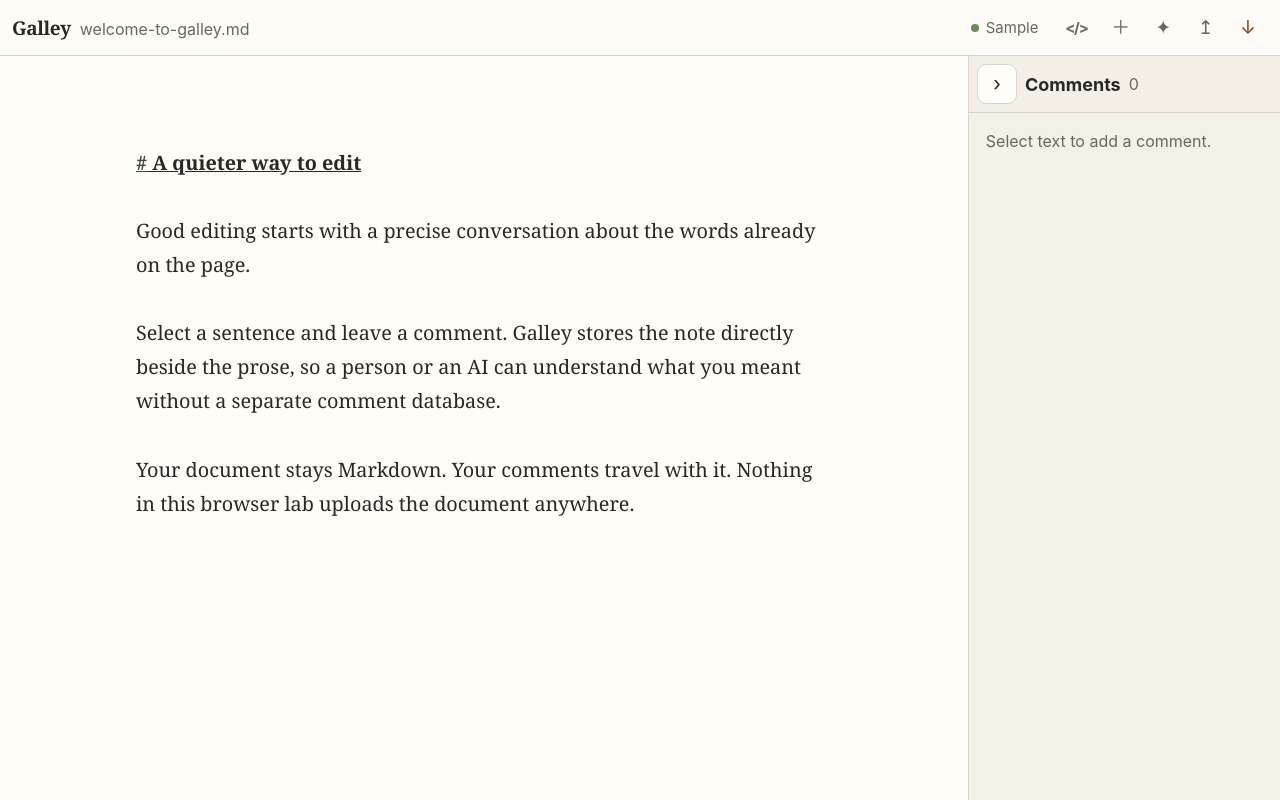
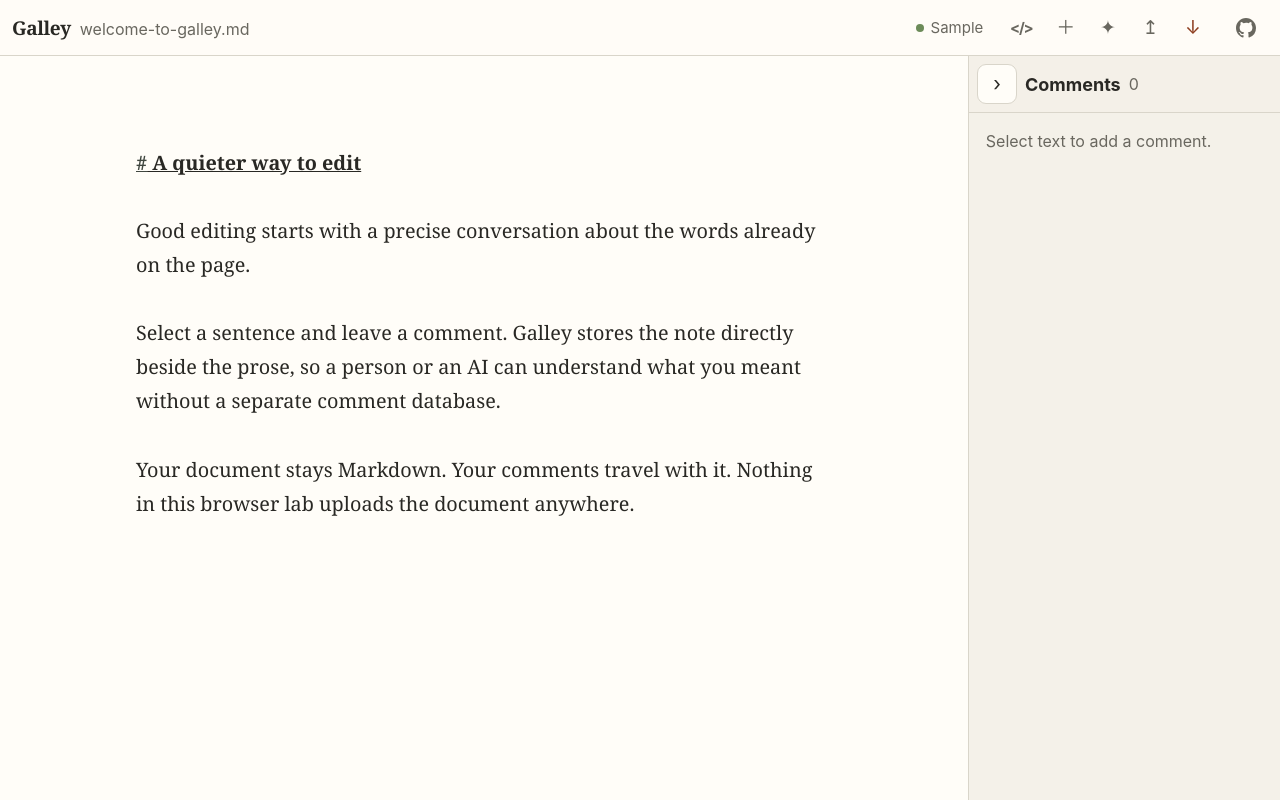
Before and after one commit to roblennon/galley, a website built with Vite: page packages/web/index.html in a window 1280 px wide. Built offline with nearby package versions, Linux system fonts and the light colour scheme.

Commit message:
feat(web): link the lab to the source and spec on GitHub
Someone who lands on galley.md and likes what they see had no way to reach
the format itself. A GitHub mark now sits at the end of the toolbar,
outside the "Document actions" group, since it is not a document action.

Adds `a:focus-visible` to the focus rule. It covered button, input,
textarea and [tabindex] but not anchors, so this link would have been the
one keyboard-reachable control in the app with no visible focus ring —
which the project's own accessibility conventions require.

The mark is inline SVG rather than a hosted asset: the lab's CSP is
default-src 'self' and stays that way. `rel="noreferrer"` alongside the
site-wide Referrer-Policy: no-referrer.

Verified in a browser rather than assumed: exposed as a link with the
accessible name "Galley source and specification on GitHub", 44x40 hit
target, icon contrast 5.57:1 against the header, and the focus ring
confirmed by tabbing to it.

```diff
--- a/packages/web/src/main.ts
+++ b/packages/web/src/main.ts
@@ -61,6 +61,7 @@
         <button class="icon-button" id="save-source" type="button" aria-label="Save to source file" data-tooltip="Save to source file" title="Save to source file" hidden><span aria-hidden="true">↥</span></button>
         <button class="icon-button accent-icon" id="download" type="button" aria-label="Download Markdown" data-tooltip="Download Markdown" data-tooltip-align="end" title="Download Markdown"><span aria-hidden="true">↓</span></button>
       </div>
+      <a class="icon-button repo-link" href="https://github.com/roblennon/galley" target="_blank" rel="noreferrer" aria-label="Galley source and specification on GitHub" data-tooltip="Source and spec on GitHub" data-tooltip-align="end" title="Source and spec on GitHub"><svg viewBox="0 0 16 16" width="20" height="20" aria-hidden="true" focusable="false" fill="currentColor"><path d="M8 0C3.58 0 0 3.58 0 8c0 3.54 2.29 6.53 5.47 7.59.4.07.55-.17.55-.38 0-.19-.01-.82-.01-1.49-2.01.37-2.53-.49-2.69-.94-.09-.23-.48-.94-.82-1.13-.28-.15-.68-.52-.01-.53.63-.01 1.08.58 1.23.82.72 1.21 1.87.87 2.33.66.07-.52.28-.87.51-1.07-1.78-.2-3.64-.89-3.64-3.95 0-.87.31-1.59.82-2.15-.08-.2-.36-1.02.08-2.12 0 0 .67-.21 2.2.82a7.4 7.4 0 0 1 2-.27c.68 0 1.36.09 2 .27 1.53-1.04 2.2-.82 2.2-.82.44 1.1.16 1.92.08 2.12.51.56.82 1.27.82 2.15 0 3.07-1.87 3.75-3.65 3.95.29.25.54.73.54 1.48 0 1.07-.01 1.93-.01 2.2 0 .21.15.46.55.38A8.01 8.01 0 0 0 16 8c0-4.42-3.58-8-8-8Z"/></svg></a>
     </header>
     <section class="workspace" id="workspace">
       <div class="editor-pane">
--- a/packages/web/src/styles.css
+++ b/packages/web/src/styles.css
@@ -57,6 +57,7 @@
   background: #fffaf0;
 }
 
+a:focus-visible,
 button:focus-visible,
 input:focus-visible,
 textarea:focus-visible,
@@ -167,6 +168,15 @@
   background: transparent;
   font-size: 19px;
   line-height: 1;
+}
+
+.repo-link {
+  margin-left: 0.15rem;
+  text-decoration: none;
+}
+
+.repo-link svg {
+  display: block;
 }
 
 .icon-button:hover {
```
